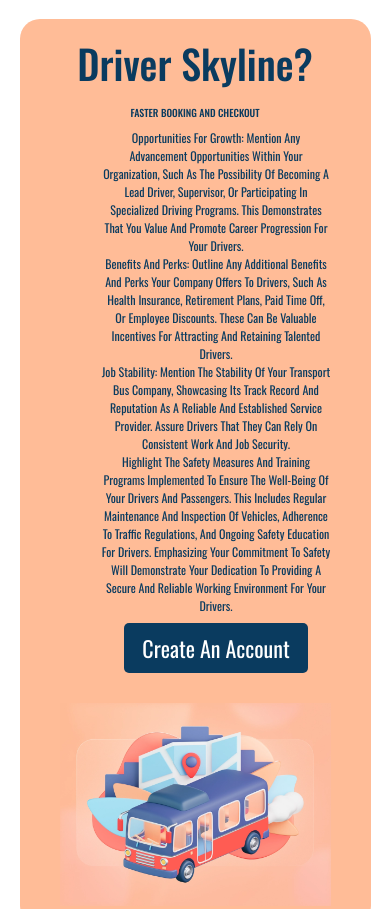
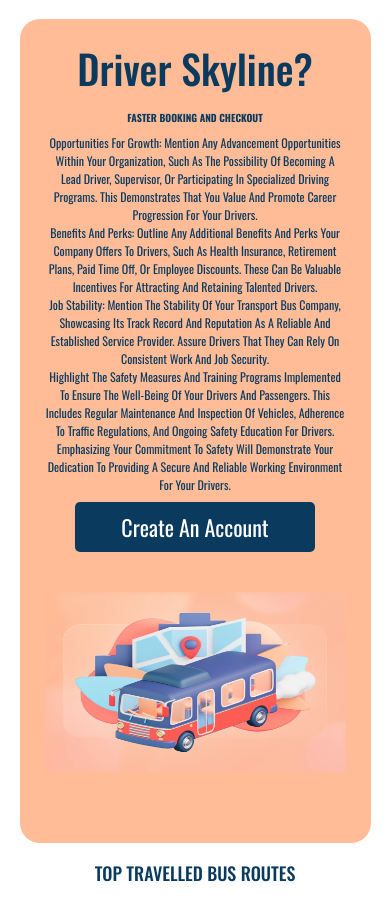
Before and after one commit to ausminatalli/Trasnportation, a PHP site: page / in a window 390 px wide. Shown: the part 2975-3884 px from the top of the page. Run offline with PHP 8.4, Linux system fonts and the light colour scheme.

Commit message:
Update files

```diff
--- a/css/style.css
+++ b/css/style.css
@@ -98,6 +98,10 @@ a{
   p {
     font-size: 12px !important;
   }
+
+  .gridT3 {
+    grid-template-columns: 1fr 1fr;
+  }
 }
 @media (max-width: 468px) {
   h1 {
@@ -122,6 +126,9 @@ a{
 
   p {
     font-size: 10px !important;
+  }
+  .gridT3 {
+    grid-template-columns: 1fr;
   }
 }
 /*  Navbar start here !!!!! */
@@ -438,8 +445,8 @@ label{
 
 .switch{
   width: 20%;
+}
 
-}
 .switch button{
 background-color: white;
 border: 0 solid;
@@ -625,17 +632,21 @@ margin: 0 auto;
 margin: 20px 0;
 }
 .why-content{
-display: flex;
+display: grid;
+grid-template-columns: 1fr 1fr;
+gap: 20px;
 background-color: #E6FEF2 ;
 border-radius: 20px;
 text-transform: capitalize;
+padding: 20px;
 }
+
 .container.why-content{
-padding: 20px 40px;
+padding: 25px;
+}
 
-}
 .why-left {
-width: 50%;
+width: 100%;
 }
 .why-left h3{
 font-size: 2rem;
@@ -650,6 +661,7 @@ list-style: disc;
 font-size: 12px;
 margin-bottom: 30px;
 margin-left: 10px;
+padding: 0;
 }
 .why-left a{
 display: block;
@@ -667,38 +679,50 @@ background-color: #092f4a;
 transition: all 0.5s;
 }
 .why-right{
-width: 50%;
+width: 100%;
+height: 100%;
 }
 .why-right img {
 width: 100%;
 height: 100%;
 }
-.why-right .imgbus{
-height: 100%;
+.why-right .imgbus2 {
+width:100%;
+height: 80%;
 }
 .why-driver{
 background-color:#FFBC97 ;
 height: 400px;
 }
 @media (max-width:768px) {
-.why-content{
-  flex-direction: column;
-  width: 90% !important;
+.container.why-content{
+width: 90%;
+grid-template-columns: 1fr;
+text-align: center;
 }
 .why-left{
   width: 100%;
   text-align: center;
 }
+.why-left ul {
+  text-align: center;
+  margin: 0 !important;
+}
 .why-left h3{
   font-size: 2.5rem !important;
+  text-align: center;
 }
 
 .why-left ul{
   list-style: none;
 }
 .why-left a{
-  margin: auto;
+  margin: 20px auto;
   width: 80%;
+}
+.why-left h5 {
+  text-align: center;
+  font-weight: 700;
 }
 .why-right{
   width: 100%;
@@ -784,12 +808,17 @@ z-index: 99;
 }
 
 @media (max-width:600px) {
+.top-img {
+height: 150px;
+}
+
 .top-img h5{
-  font-size: 8px !important;
-  top: 60%;
+  font-size: 18px !important;
+  top: 80%;
   font-weight: 400;
 
 }
+
 }
 
 /* Top Travel Start */
--- a/index.html
+++ b/index.html
@@ -18,7 +18,8 @@
   <script>
   new WOW().init();
   </script>
-</body>
+  <script src="./main/js/mainsearch.js"></script>
+
 
     <section class="top-nav">
         <div class="logo wow slideInRight" data-wow-duration="2s" data-wow-delay="" >
@@ -52,9 +53,9 @@
         <div class="filter-contant container">
             <form class="form" action="">
                 <div class="form1">
-                <div class="origin">
+                <div  class="origin">
                     <label for="from">From</label>
-                    <select class="select" name="" id="">
+                    <select  class="select" name="" id="location1">
                       <option selected value="">Leaving From</option>
                       <option value="Beirut">Beirut</option>
                       <option value="Baalbek">Baalbek</option>
@@ -63,11 +64,12 @@
                     </select>
                 </div>
                 <div class="switch">
-                    <button><i class="fa-solid fa-arrows-rotate"></i></button>
+                    <button onclick="toggleLocation(event)"><i class="fa-solid fa-arrows-rotate"></i></button>
                 </div>
+
                 <div class="origin">
                     <label for="from">Destination</label>
-                    <select class="select" name="" id="">
+                    <select class="select" name="" id="location2">
                       <option selected value="">Going To</option>
                       <option value="Beirut">Beirut</option>
                       <option value="Baalbek">Baalbek</option>
@@ -114,9 +116,9 @@
             <div  class="busimg ">
               <img src="https://i.ibb.co/HCzS3bq/bus.png" alt="">
             </div >
-            <h2 class="mb-4">About us</h2>
+            <h2 class="mb-5">About us</h2>
             <div class="gridT2">
-              <div class="about-inf">
+              <div class="about-inf mt-5">
               <ul>
                 <li><span>Welcome to Skyline</span> , your go-to platform for convenient and reliable bus transportation services. Whether you're commuting, planning a weekend getaway, or visiting loved ones, we provide a seamless travel experience.
 
@@ -202,7 +204,7 @@ Thank you for choosing Skyline. We look forward to serving you and providing you
 
             </div>
             <div class="why-right wow slideInRight" data-wow-duration="1s">
-                <img class="imgbus" src="./img/busback.png" alt="">
+                <img class="imgbus2" src="./img/busback.png" alt="">
             </div>
 
         </div>
@@ -369,5 +371,8 @@ Thank you for choosing Skyline. We look forward to serving you and providing you
   <script>
   new WOW().init();
   </script>
+  <script>
+
+  </script>
 </body>
 </html>
--- a/main/js/mainsearch.js
+++ b/main/js/mainsearch.js
@@ -122,3 +122,19 @@ L.popup()
 })
 
 }
+
+// Switch
+
+function toggleLocation(event){
+
+  event.preventDefault();
+
+  let select1 = document.getElementById("location1");
+  let select2 = document.getElementById("location2");
+
+  let swich= select1.value;
+  select1.value=select2.value;
+  select2.value=swich;
+}
+
+// Switch
```
Also changed, not shown: main/mainsearch.php (+16 -4 lines), user/usermain.php (+21 -4 lines).
